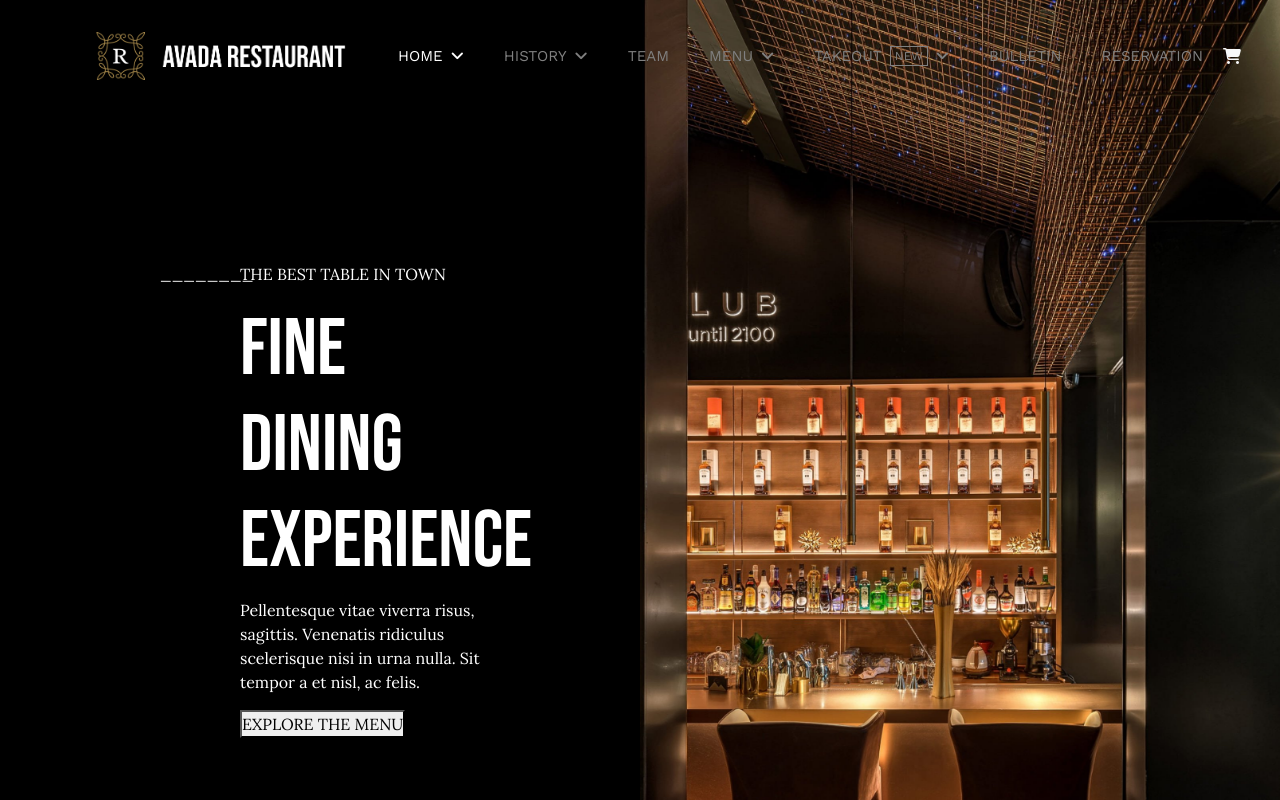
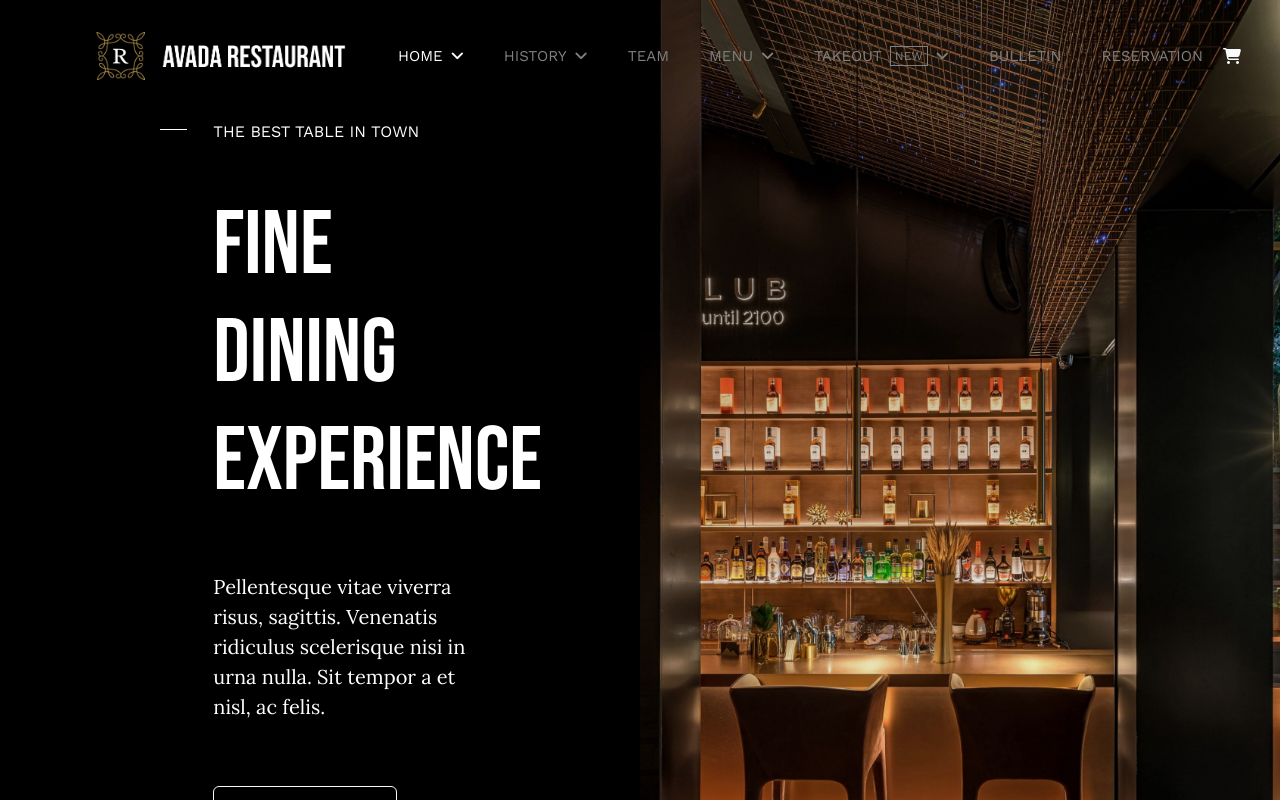
Before and after one commit to dunzolo/proj-html-vuejs, a Vue app: page / in a window 1280 px wide. Shown: the top 800 px of the page. Built offline with nearby package versions, Linux system fonts and the light colour scheme.

Commit message:
fixed style jumbotron

```diff
--- a/src/components/AppJumbotron.vue
+++ b/src/components/AppJumbotron.vue
@@ -9,28 +9,26 @@ export default {
         <div class="container-full">
             <div class="jumbotron-left">
                 <div class="container">
-                    <div class="col-3">
-                        <span>________</span>
+                    <div class="col-2">
+                        <div class="line"></div>
                     </div>
-                    <div class="col-9">
-                        <p>THE BEST TABLE IN TOWN</p>
+                    <div class="col-10">
+                        <span class="font-work-sans">THE BEST TABLE IN TOWN</span>
                         <h1>FINE DINING EXPERIENCE</h1>
                         <p>Pellentesque vitae viverra risus, sagittis. Venenatis ridiculus scelerisque nisi in urna nulla. Sit tempor a et nisl, ac felis.</p>
-                        <button>EXPLORE THE MENU</button>
+                        <button class="btn btn-outline-light">BUY AVADA TODAY</button>
 
                     </div>
                 </div>
             </div>
-            <div class="jumbotron-right">
-                <img src="/slider52x.jpg" alt="image-jumbotron">
-            </div>
+            <div class="jumbotron-right"></div>
         </div>
     </div>
 </template>
 
 <style lang="scss" scoped>
 .jumbotron {
-    height: 1000px;
+    height: 950px;
 
     .container-full {
         width: 100%;
@@ -39,13 +37,9 @@ export default {
 
         .jumbotron-right {
             width: 50%;
-            height: 100%;
-
-            img {
-                width: 100%;
-                height: 100%;
-                object-fit: cover;
-            }
+            background-image: linear-gradient(rgba(0, 0, 0, 0.3), transparent), url('/slider52x.jpg');
+            background-size: cover;
+            background-position: center;
         }
 
         .jumbotron-left {
@@ -58,10 +52,33 @@ export default {
 
             .container {
                 display: flex;
-                padding: 10rem;
+                padding: 0 10rem;
+
+                .line {
+                    width: 50%;
+                    height: 1px;
+                    background-color: white;
+                    margin-top: 10px;
+                }
 
                 h1 {
-                    font-size: 80px;
+                    font-size: 90px;
+                    padding: 3rem 0;
+                }
+
+                p {
+                    font-size: 20px;
+                    padding-bottom: 3rem;
+                }
+
+                .btn {
+                    font-family: 'Work Sans', sans-serif;
+                    padding: 10px 20px;
+                }
+
+
+                .font-work-sans {
+                    font-family: 'Work Sans', sans-serif;
                 }
             }
 
```
